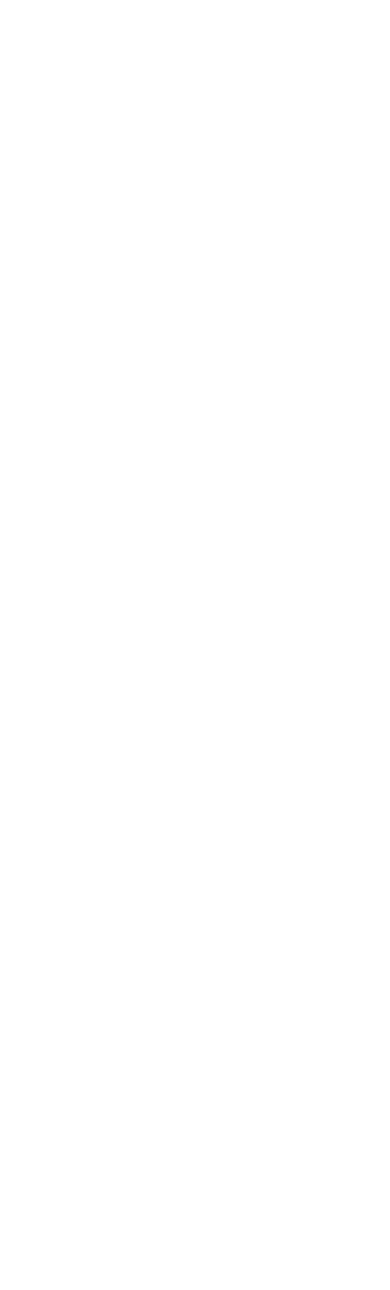
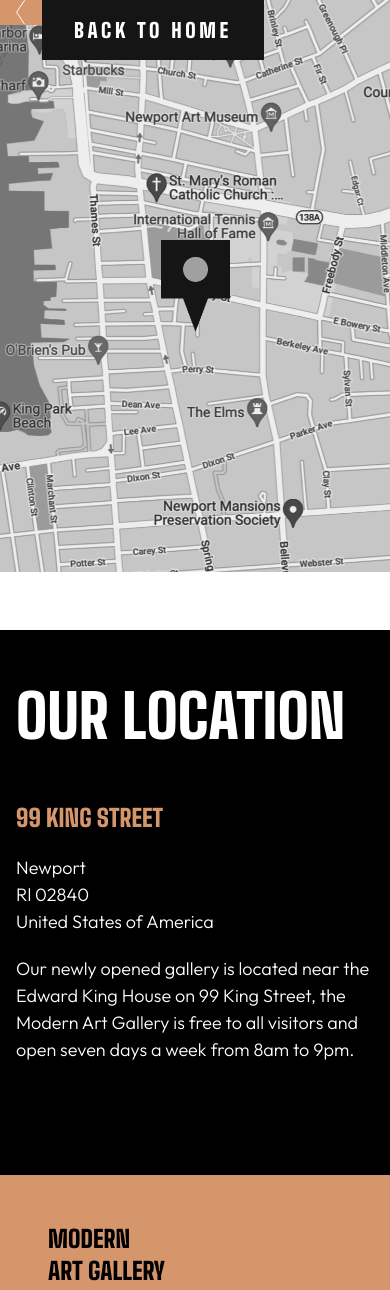
Before and after one commit to joansistere/css-entregable-03, a website built with Vite: page location.html in a window 390 px wide. Shown: the top 1290 px of the page. Before the commit the page ends 844 px from the top, so only its background shows below. Built offline with nearby package versions, Linux system fonts and the light colour scheme.

Commit message:
Our location responsive movil

```diff
--- a/location.html
+++ b/location.html
@@ -7,5 +7,71 @@
     <meta name="viewport" content="width=device-width, initial-scale=1.0" />
     <title>Art Gallery</title>
   </head>
-  <body></body>
+  <body>
+    <header class="relative min-h-[630px]">
+      <section class="flex">
+        <img
+          src="./assets/img/maps-sm.png"
+          alt="Localización"
+          class="absolute -z-2 grayscale sm:origin-center"
+        />
+        <button class="flex group hover:cursor-pointer">
+          <a
+            href="index.html"
+            class="bg-accent px-4 md:px-8 group-hover:bg-secundary flex items-center"
+          >
+            <img src="./assets/img/flecha-back.svg" alt="Flecha" />
+          </a>
+          <a
+            href="index.html"
+            class="uppercase px-8 py-4 md:py-8 bg-secundary text-background font-titulos tracking-[3.64px] text-xl md:text-2xl group-hover:bg-accent"
+            >Back to home</a
+          >
+        </button>
+      </section>
+    </header>
+
+    <main>
+      <section class="bg-black px-4 py-14">
+        <h2 class="font-titulos text-6xl font-black uppercase text-white">
+          OUR LOCATION
+        </h2>
+        <article class="text-white py-14">
+          <h4 class="font-titulos text-2xl text-accent uppercase mb-5">
+            99 King Street
+          </h4>
+          <h6 class="font-serif text-[18px]">
+            Newport
+          </h6>
+          <h6 class="font-serif text-[18px]">
+            Rl 02840
+          </h6>
+          <h6 class="font-serif text-[18px] mb-5">
+            United States of America
+          </h6>
+          <p class="font-serif text-[18px]">
+            Our newly opened gallery is located near the Edward King House on 99
+            King Street, the Modern Art Gallery is free to all visitors and open
+            seven days a week from 8am to 9pm.
+          </p>
+        </article>
+      </section>
+    </main>
+
+    <footer class="bg-accent  px-12 py-12 flex flex-col gap-y-9.5">
+      <h2 class="font-titulos text-2xl font-black uppercase">
+        MODERN
+        <span class="block">ART GALLERY</span>
+      </h2>
+      <p class="font-serif text-[18px]">
+        The Modern Art Gallery is free to all visitors and open seven days a
+        week from 8am to 9pm. Find us at 99 King Street, Newport, USA.
+      </p>
+      <div class="flex gap-x-8">
+        <img src="./assets/img/facebok.svg" alt="Facebook" class="w-5" />
+        <img src="./assets/img/insta.svg" alt="Instagram" class="w-5" />
+        <img src="./assets/img/twitter.svg" alt="Twitter" class="w-5" />
+      </div>
+    </footer>
+  </body>
 </html>
```
Also changed, not shown: assets/img/flecha-back.svg (added), assets/img/mapa.png (added), assets/img/maps-sm.png (added).
